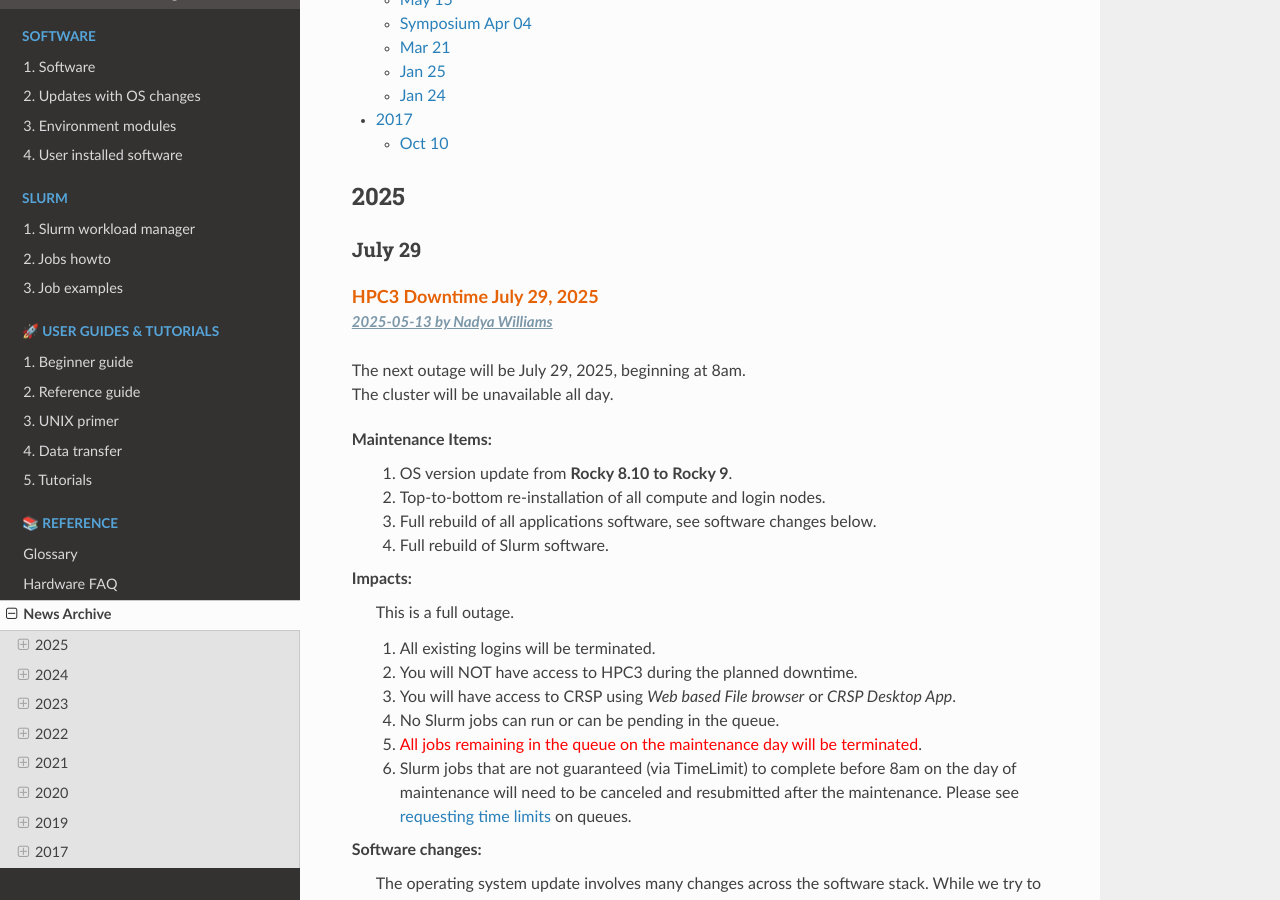
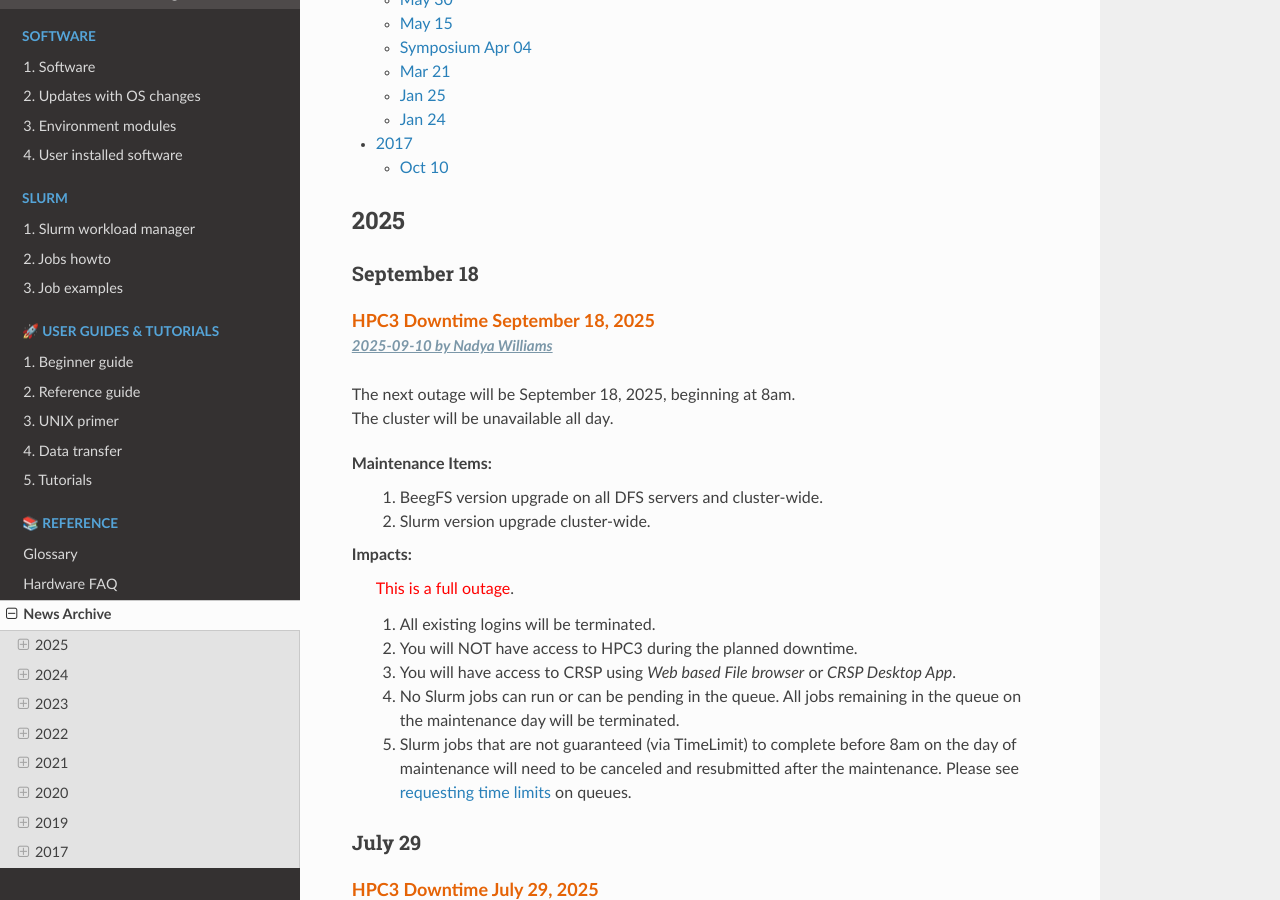
Before and after one commit to RCIC-UCI-Public/website-rcic, a Sphinx documentation site: the page built from docs/source/references/archive.rst, in a window 1280 px wide and 900 px high, scrolled down 772 px. Built offline with Sphinx 7.4.7 and the Read the Docs theme 3.1.0, drawn with Linux system fonts in a browser that asks for light colours.

```diff
--- a/docs/source/references/archive.rst
+++ b/docs/source/references/archive.rst
@@ -10,6 +10,31 @@
 
 2025
 ----
+
+September 18
+^^^^^^^^^^^^
+
+| :blogtitle:`HPC3 Downtime September 18, 2025`
+| :blogauthor:`2025-09-10 by Nadya Williams`
+
+| The next outage will be September 18, 2025, beginning at 8am.
+| The cluster will be unavailable all day.
+
+Maintenance Items:
+  1. BeegFS version upgrade on all DFS servers and cluster-wide.
+  #. Slurm version upgrade cluster-wide.
+
+Impacts:
+  :red:`This is a full outage`.
+
+  #. All existing logins will be terminated.
+  #. You will NOT have access to HPC3 during the planned downtime.
+  #. You will have access to CRSP using `Web based File browser` or `CRSP Desktop App`.
+  #. No Slurm jobs can run or can be pending in the queue.
+     All jobs remaining in the queue on the maintenance day will be terminated.
+  #. Slurm jobs that are not guaranteed (via TimeLimit) to complete before 8am on the day of maintenance
+     will need to be canceled and resubmitted after the maintenance.
+     Please see :ref:`requesting time limits <request time>` on queues.
 
 July 29
 ^^^^^^^
@@ -51,7 +76,6 @@
     * If you previously used a module that has been removed, you will need to use a newer version of it where available.
 
 .. important:: Please see :ref:`Rocky 9.6 software updates <rocky 9.6 updates>` for details on system and user installed software.
-
 
 June 25
 ^^^^^^^
```
Also changed, not shown: docs/source/about/news.rst (+10 -9 lines).
